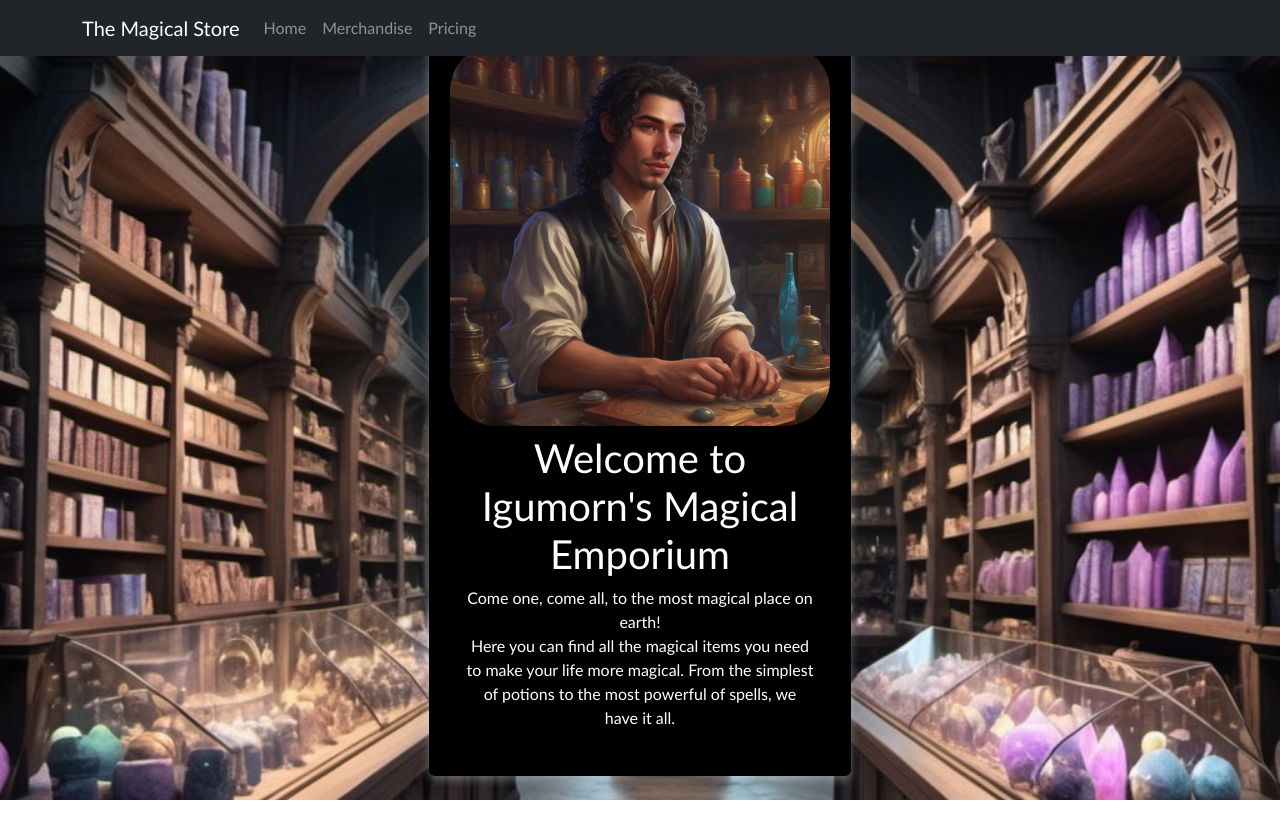
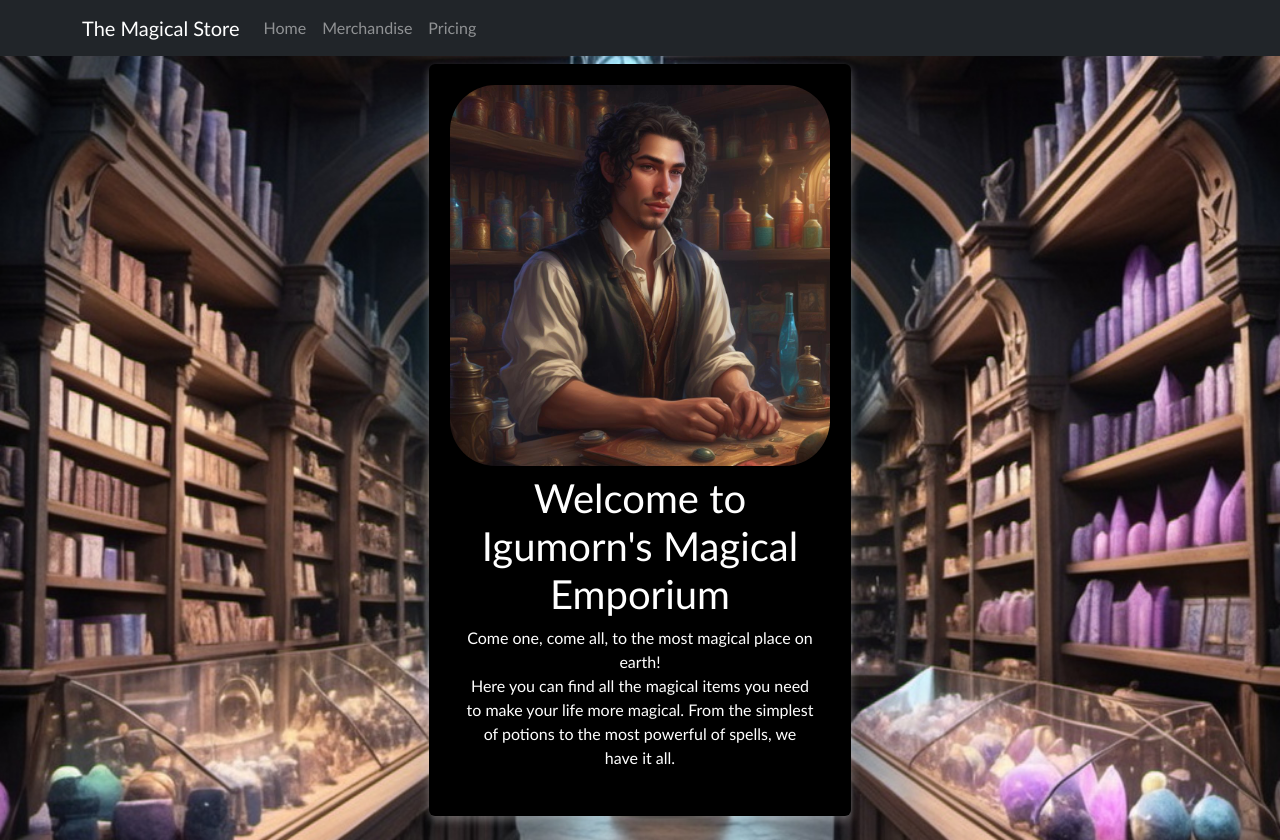
Before and after one commit to Daniel-0117/Igumorn-s-Magical-Emporium, a React (Create React App) app in the folder client/: page / in a window 1280 px wide. Before the commit the page ends 800 px from the top, so only its background shows below. Built offline with nearby package versions, Linux system fonts and the light colour scheme.

Commit message:
fixed background photo in merch

```diff
--- a/client/src/components/homePage/index.js
+++ b/client/src/components/homePage/index.js
@@ -3,6 +3,7 @@ import "./homeStyle.css";
 import "bootstrap/dist/css/bootstrap.min.css";
 import "bootstrap/dist/js/bootstrap.bundle.min.js";
 import magicStore from "../../assets/MagicStore.png"; // ✅ Import background image
+
 
 const HomePage = () => {
   console.log("HomePage Loaded");
--- a/client/src/components/layout/layout.css
+++ b/client/src/components/layout/layout.css
@@ -1,3 +1,3 @@
 .layout-container {
-   padding-top: 70px;
+   padding-top: 40px;
 }
--- a/client/src/components/layout/layout.js
+++ b/client/src/components/layout/layout.js
@@ -1,6 +1,7 @@
 import React from "react";
 import "bootstrap/dist/css/bootstrap.min.css";
 import "bootstrap/dist/js/bootstrap.bundle.min.js";
+import "./layout.css"; // Import your CSS file for layout styles
 
 const Layout = ({ children }) => {
   return (
--- a/client/src/components/magicMerchPage/index.js
+++ b/client/src/components/magicMerchPage/index.js
@@ -16,12 +16,19 @@ const MagicMerchPage = () => {
       .catch((err) => console.error(err));
   }, []);
 
-  // Optional: Display a loading message if no items yet
+  // Check if magicItems have loaded in
   if (magicItems.length === 0) {
     return <div>Loading magic merchandise...</div>;
   }
 
   return (
+    <div
+      className="magic-background-image"
+      style={{
+        backgroundImage: `url(${require("../../assets/magicItems.jpeg")})`,
+      }}
+    >
+
     <div className="container mt-5">
       <div className="row">
         {magicItems.map((item) => (
@@ -42,6 +49,7 @@ const MagicMerchPage = () => {
           </div>
         ))}
       </div>
+      </div>
     </div>
   );
 };
--- a/client/src/components/magicMerchPage/magicStyle.css
+++ b/client/src/components/magicMerchPage/magicStyle.css
@@ -0,0 +1,14 @@
+html body {
+    background-color: black;
+    font-family: 'Courier New', Courier, monospace;
+
+}
+
+.magic-background-image {
+    background-size: cover;
+    background-position: center;
+    background-repeat: no-repeat;
+    width: 100%;
+    min-height: 100vh;
+    padding-top: 20px; /* Adjust this value to match the navbar height */
+}
```
Also changed, not shown: client/src/assets/magicItems.jpeg (added).
